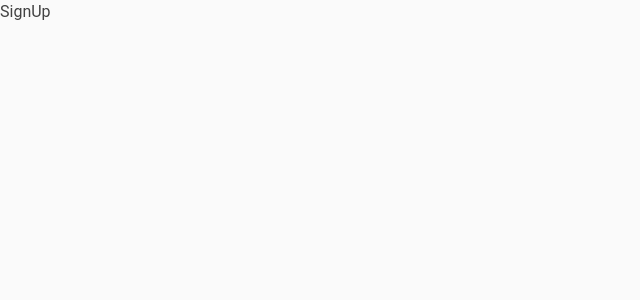
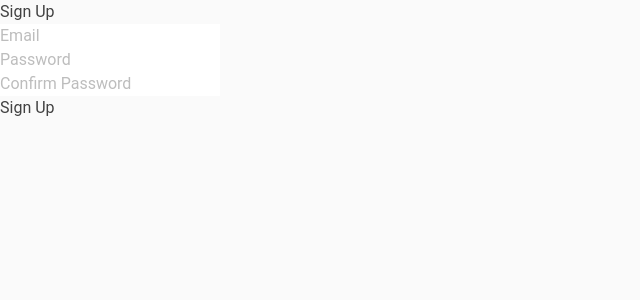
Before and after one commit to MustafaMohammed141/Comforta, a React (Vite) app: page /signup in a window 1280 px wide. Shown: the top 300 px of the page, without its empty margins (0-640 px from the left). Built offline with nearby package versions, Linux system fonts and the light colour scheme.

Commit message:
fixing a bug

```diff
--- a/index.html
+++ b/index.html
@@ -4,7 +4,7 @@
     <meta charset="UTF-8" />
     <link rel="icon" type="image/svg+xml" href="/vite.svg" />
     <meta name="viewport" content="width=device-width, initial-scale=1.0" />
-    <title>a</title>
+    <title>Comforta</title>
   </head>
   <body>
     <div id="root"></div>
--- a/src/UserPages/Login.jsx
+++ b/src/UserPages/Login.jsx
@@ -1,7 +1,36 @@
-import React from "react";
+import { useState } from "react";
+function Login() {
+  const [email, setEmail] = useState("");
+  const [password, setPassword] = useState("");
 
-const Login = () => {
-  return <div>Login</div>;
-};
+  const handleLogin = (e) => {
+    e.preventDefault();
+    // Replace this with real API call
+    alert(`Logging in with\nEmail: ${email}\nPassword: ${password}`);
+  };
+
+  return (
+    <form onSubmit={handleLogin}>
+      <h2>Login</h2>
+      <input
+        type="email"
+        placeholder="Email"
+        value={email}
+        onChange={(e) => setEmail(e.target.value)}
+        required
+      />
+      <br />
+      <input
+        type="password"
+        placeholder="Password"
+        value={password}
+        onChange={(e) => setPassword(e.target.value)}
+        required
+      />
+      <br />
+      <button type="submit">Login</button>
+    </form>
+  );
+}
 
 export default Login;
--- a/src/UserPages/SignUp.jsx
+++ b/src/UserPages/SignUp.jsx
@@ -1,7 +1,48 @@
-import React from "react";
+import React, { useState } from "react";
+function SignUp() {
+  const [email, setEmail] = useState("");
+  const [password, setPassword] = useState("");
+  const [confirm, setConfirm] = useState("");
 
-const SignUp = () => {
-  return <div>SignUp</div>;
-};
+  const handleSignUp = (e) => {
+    e.preventDefault();
+    if (password !== confirm) {
+      alert("Passwords do not match!");
+      return;
+    }
+    alert( `Signing up with\nEmail: ${email}\nPassword: ${password}`);
+  };
+
+  return (
+    <form onSubmit={handleSignUp}>
+      <h2>Sign Up</h2>
+      <input
+        type="email"
+        placeholder="Email"
+        value={email}
+        onChange={(e) => setEmail(e.target.value)}
+        required
+      />
+      <br />
+      <input
+        type="password"
+        placeholder="Password"
+        value={password}
+        onChange={(e) => setPassword(e.target.value)}
+        required
+      />
+      <br />
+      <input
+        type="password"
+        placeholder="Confirm Password"
+        value={confirm}
+        onChange={(e) => setConfirm(e.target.value)}
+        required
+      />
+      <br />
+      <button type="submit">Sign Up</button>
+    </form>
+  );
+}
 
 export default SignUp;
```
Also changed, not shown: src/App.jsx (line endings or trailing spaces), 1 other file (tests, documents, lock files or other folders).
